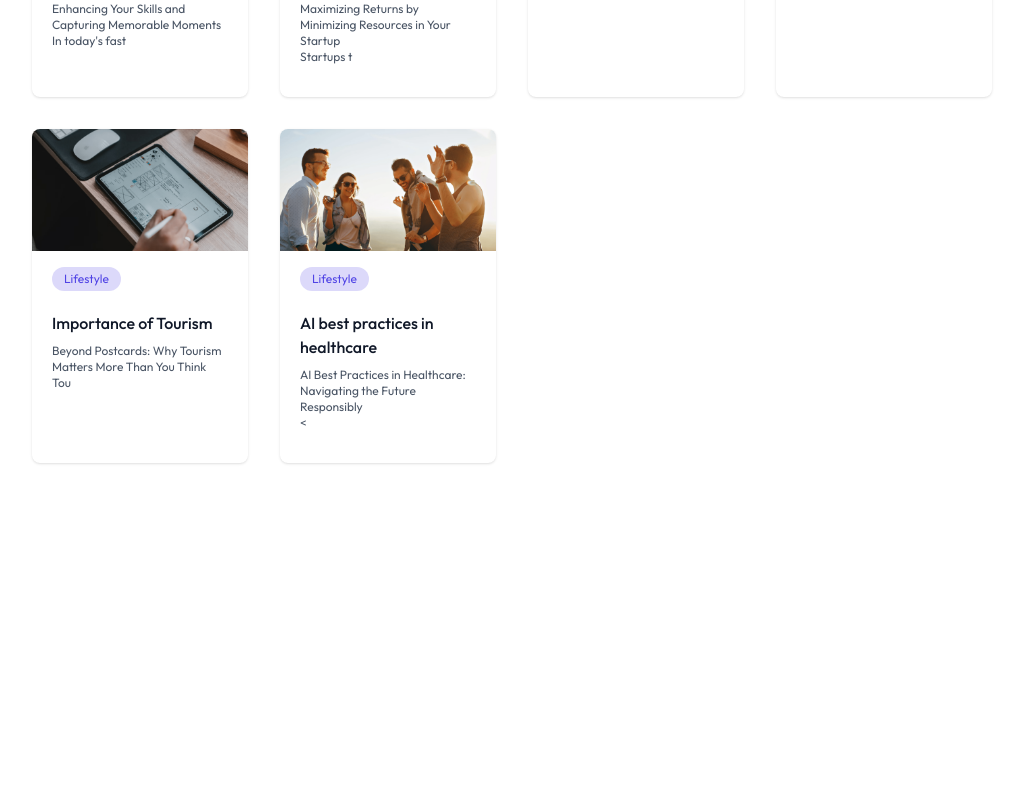
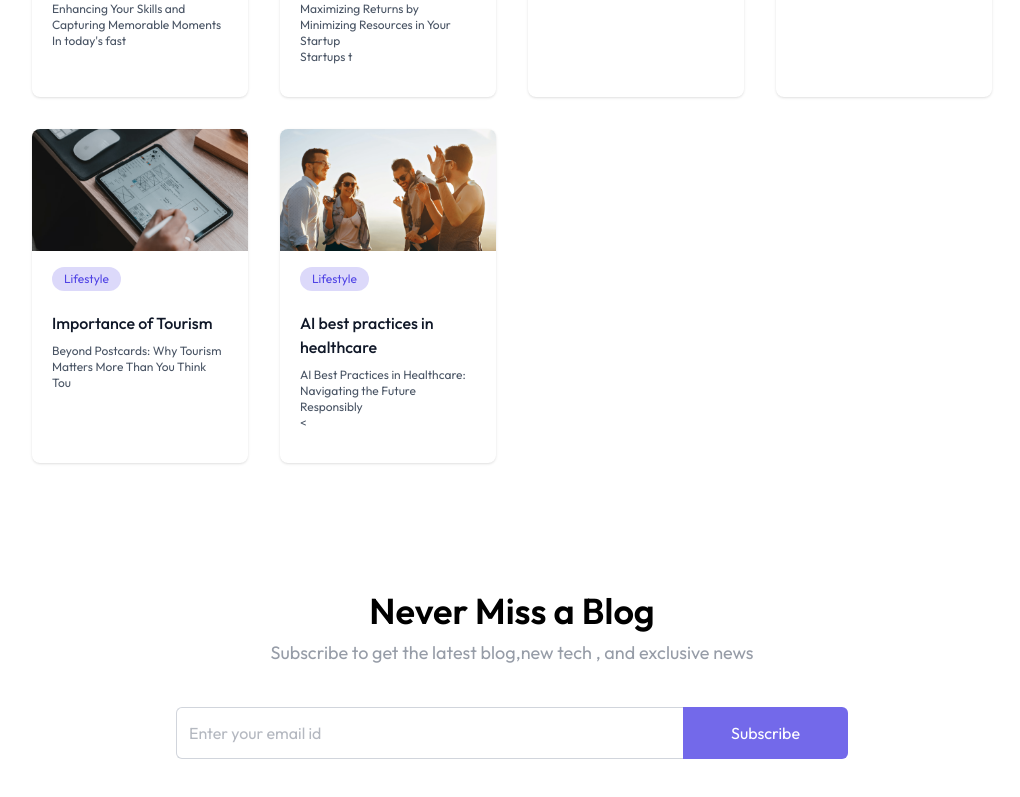
Before and after one commit to Yasindu-Navo/NeuroVlog-FE, a React (Vite) app: page / in a window 1280 px wide. Shown: the part 1273-2070 px from the top of the page, without its empty margins (128-1148 px from the left). Before the commit the page ends 1832 px from the top, so only its background shows below. Built offline with nearby package versions, Linux system fonts and the light colour scheme.

Commit message:
Create the newsLetter section of the Home Page

```diff
--- /dev/null
+++ b/src/components/NewsLetter.jsx
@@ -0,0 +1,26 @@
+
+export const NewsLetter = () => {
+
+    return (
+        <div className="flex flex-col items-center justify-center text-center space-y-2 my-32">
+            <h1 className="md:text-4xl text-2xl font-semibold">Never Miss a Blog</h1>
+            <p className="md:text-lg text-gray-500/70 pb-8">Subscribe to get the latest blog,new tech , and exclusive news </p>
+
+            <form className="flex items-center justify-between max-w-2xl w-full md:h-13 h-12 ">
+
+                <input type="text"
+                    className="border border-gray-300 rounded-md h-full border-r-0 outline-none w-full rounded-r-none px-3 text-gray-500 "
+                    placeholder="Enter your email id" required
+                />
+
+                <button
+                    type="submit"
+                    className="md:px-12 px-8 h-full text-white bg-primary/80 hover:bg-primary transition-all cursor-pointer rounded-md rounded-l-none"
+
+                >Subscribe</button>
+
+            </form>
+
+        </div>
+    );
+}
--- a/src/pages/HomePage.jsx
+++ b/src/pages/HomePage.jsx
@@ -1,6 +1,7 @@
 import BlogList from "../components/BlogList";
 import Header from "../components/Header";
 import NavBar from "../components/NavBar";
+import { NewsLetter } from "../components/NewsLetter";
 
 export const HomePage = () => {
 
@@ -9,6 +10,7 @@ export const HomePage = () => {
         <NavBar />
             <Header />
             <BlogList />
+            <NewsLetter />
             </>
     );
 }
```
